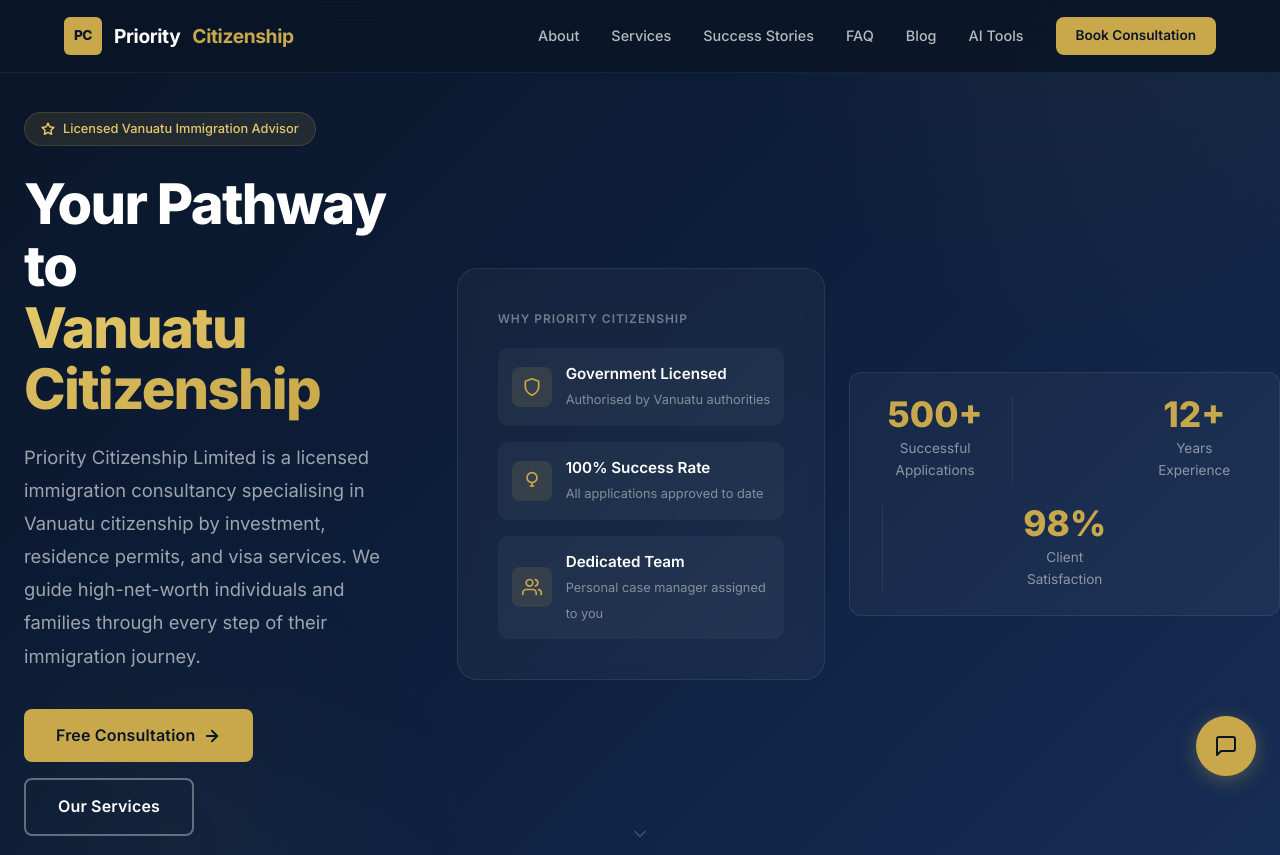
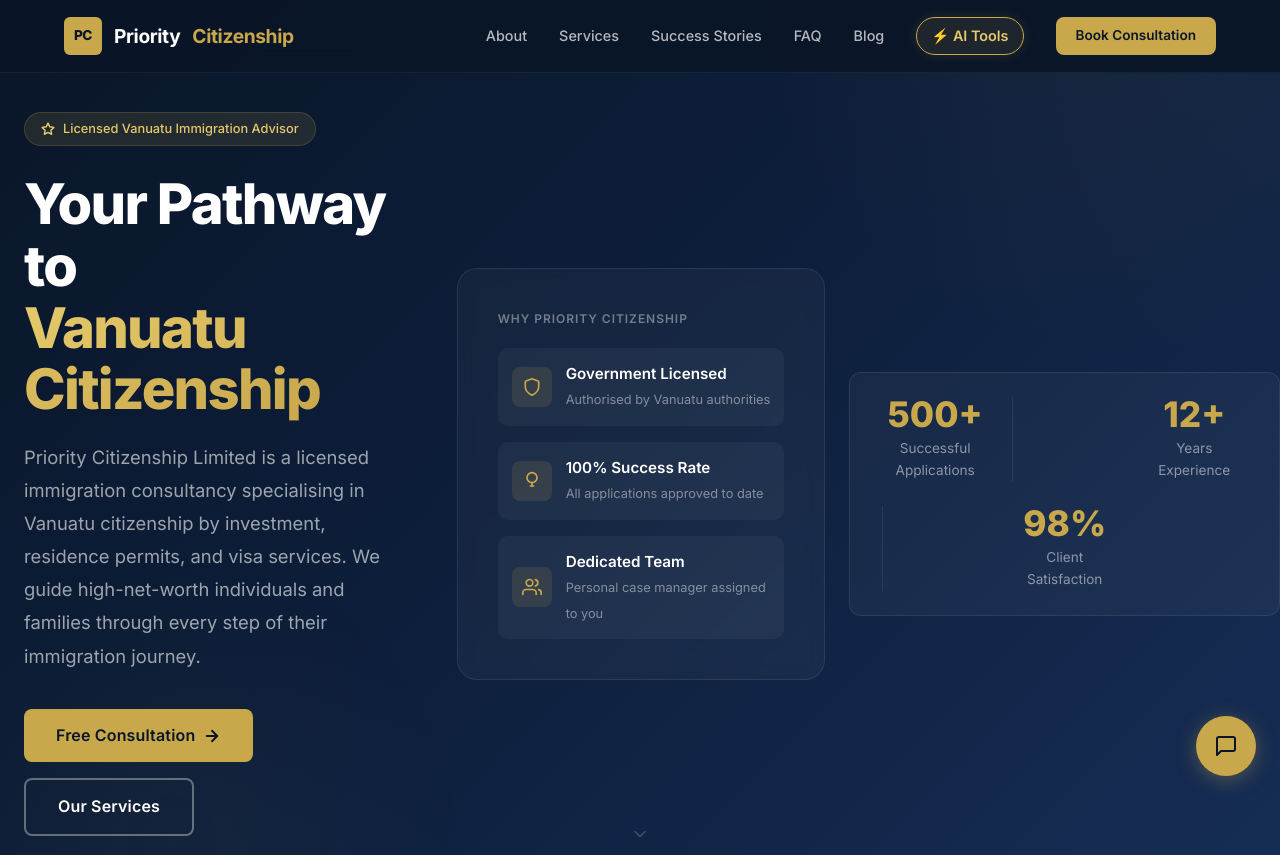
Before and after one commit to liangcikun-code/priority-citizenship-v2, a website: page public/index.html in a window 1280 px wide. Shown: the top 855 px of the page. Drawn offline with nearby package versions, Linux system fonts and the light colour scheme.

Commit message:
Apply nav AI Tools variant B — gold border + outer glow pill style

```diff
--- a/public/index.html
+++ b/public/index.html
@@ -237,6 +237,24 @@
 .nav-cta::after { display: none !important; }
 .nav-cta:hover { background: var(--gold-light) !important; color: var(--navy) !important; }
 
+/* AI Tools nav link — gold border + glow */
+.nav-ai-tools {
+  color: var(--gold-light) !important;
+  font-weight: 600 !important;
+  background: rgba(201,168,76,0.1);
+  padding: 6px 14px;
+  border-radius: 100px;
+  border: 1.5px solid var(--gold);
+  box-shadow: 0 0 12px rgba(201,168,76,0.15);
+  transition: all 0.25s !important;
+}
+.nav-ai-tools:hover {
+  background: rgba(201,168,76,0.2) !important;
+  box-shadow: 0 0 24px rgba(201,168,76,0.3) !important;
+  color: var(--gold-light) !important;
+}
+.nav-ai-tools::after { display: none !important; }
+
 .nav-toggle {
   display: none;
   background: none;
@@ -1065,7 +1083,7 @@
       <a href="#stories">Success Stories</a>
       <a href="#faq">FAQ</a>
       <a href="/blog">Blog</a>
-      <a href="/tools">AI Tools</a>
+      <a href="/tools" class="nav-ai-tools">&#9889; AI Tools</a>
 <a href="/tools/book-appointment" class="nav-cta">Book Consultation</a>
     </div>
     <button class="nav-toggle" id="navToggle" aria-label="Toggle menu">
@@ -1080,7 +1098,7 @@
   <a href="#stories" onclick="closeMobileNav()">Success Stories</a>
   <a href="#faq" onclick="closeMobileNav()">FAQ</a>
   <a href="/blog" onclick="closeMobileNav()">Blog</a>
-  <a href="/tools/visa-recommendation" onclick="closeMobileNav()">AI Tools</a>
+  <a href="/tools" onclick="closeMobileNav()" style="color:var(--gold-light);font-weight:600;">⚡ AI Tools</a>
   <a href="/tools/book-appointment" onclick="closeMobileNav()" style="color:var(--gold);font-weight:600;">Book Consultation</a>
 </div>
 
```
